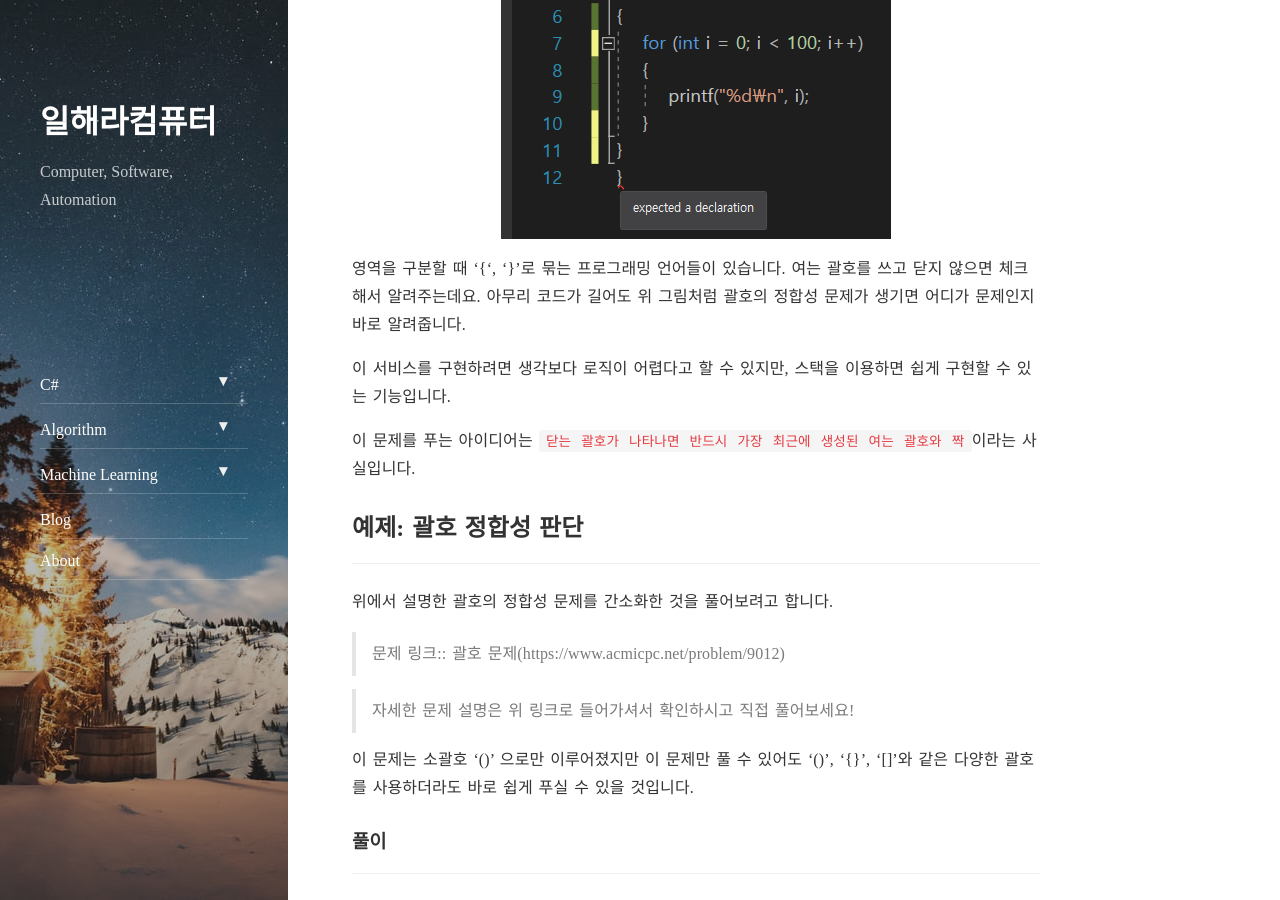
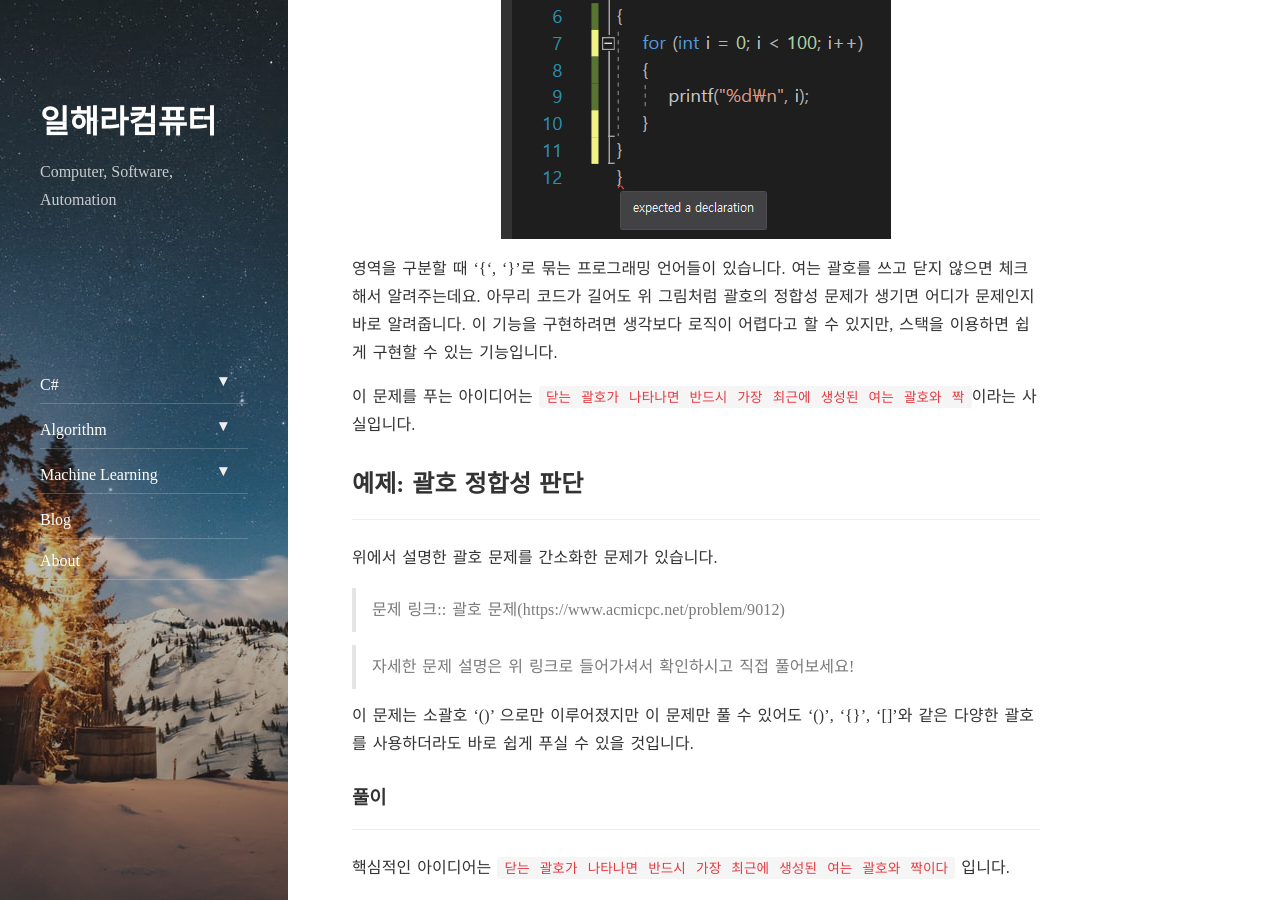
Before and after one commit to Laboputer/Laboputer.github.io, a Jekyll site: the page built from _posts/algorithm-ds/2017-09-09-stack.md, in a window 1280 px wide and 900 px high, scrolled down 1542 px. Built offline with Jekyll 4.4.1, drawn with Linux system fonts in a browser that asks for light colours; nearby versions of some CDN libraries; comment, search, counter and statistics services are not loaded; some of the changed text lies outside the part shown.

Commit message:
Update a post (stack)

```diff
--- a/_posts/algorithm-ds/2017-09-09-stack.md
+++ b/_posts/algorithm-ds/2017-09-09-stack.md
@@ -31,16 +31,14 @@
 
 ![](https://laboputer.github.io/assets/img/algorithm/ds/03_stack2.PNG)
 
-영역을 구분할 때 '{', '}'로 묶는 프로그래밍 언어들이 있습니다. 여는 괄호를 쓰고 닫지 않으면 체크해서 알려주는데요. 아무리 코드가 길어도 위 그림처럼 괄호의 정합성 문제가 생기면 어디가 문제인지 바로 알려줍니다.
-
-이 서비스를 구현하려면 생각보다 로직이 어렵다고 할 수 있지만, 스택을 이용하면 쉽게 구현할 수 있는 기능입니다.
+영역을 구분할 때 '{', '}'로 묶는 프로그래밍 언어들이 있습니다. 여는 괄호를 쓰고 닫지 않으면 체크해서 알려주는데요. 아무리 코드가 길어도 위 그림처럼 괄호의 정합성 문제가 생기면 어디가 문제인지 바로 알려줍니다. 이 기능을 구현하려면 생각보다 로직이 어렵다고 할 수 있지만, 스택을 이용하면 쉽게 구현할 수 있는 기능입니다.
 
 이 문제를 푸는 아이디어는 `닫는 괄호가 나타나면 반드시 가장 최근에 생성된 여는 괄호와 짝`이라는 사실입니다.
 
 ## 예제: 괄호 정합성 판단
 ---
 
-위에서 설명한 괄호의 정합성 문제를 간소화한 것을 풀어보려고 합니다.
+위에서 설명한 괄호 문제를 간소화한 문제가 있습니다.
 
 > 문제 링크:: 괄호 문제(https://www.acmicpc.net/problem/9012)
 
@@ -83,4 +81,4 @@
 - 히스토그램(https://www.acmicpc.net/problem/1725)
 
 ---
-스택은 일반적인 프로그래밍에서 구현상의 문제로 자주 사용하지만, 알고리즘 문제에도 필요한 경우가 간혹 있습니다. 위의 히스토그램처럼 스택을 이용하면 O(N) 시간에 빠르게 구할 수도 있습니다. 물론 아이디어를 떠올리는 것이 쉽지는 않아요. 그저 여러 문제를 풀어보는 것만이 답인 듯 합니다.
+스택은 일반적인 프로그래밍에서 구현상의 문제로 자주 사용하지만, 알고리즘 문제에도 필요한 경우가 간혹 있습니다. 위의 히스토그램 문제는 스택을 이용하면 O(N) 시간에 빠르게 구할 수도 있습니다. 물론 아이디어를 떠올리는 것이 쉽지는 않아요. 그저 여러 문제를 풀어보는 것만이 답인 듯 합니다.
```
